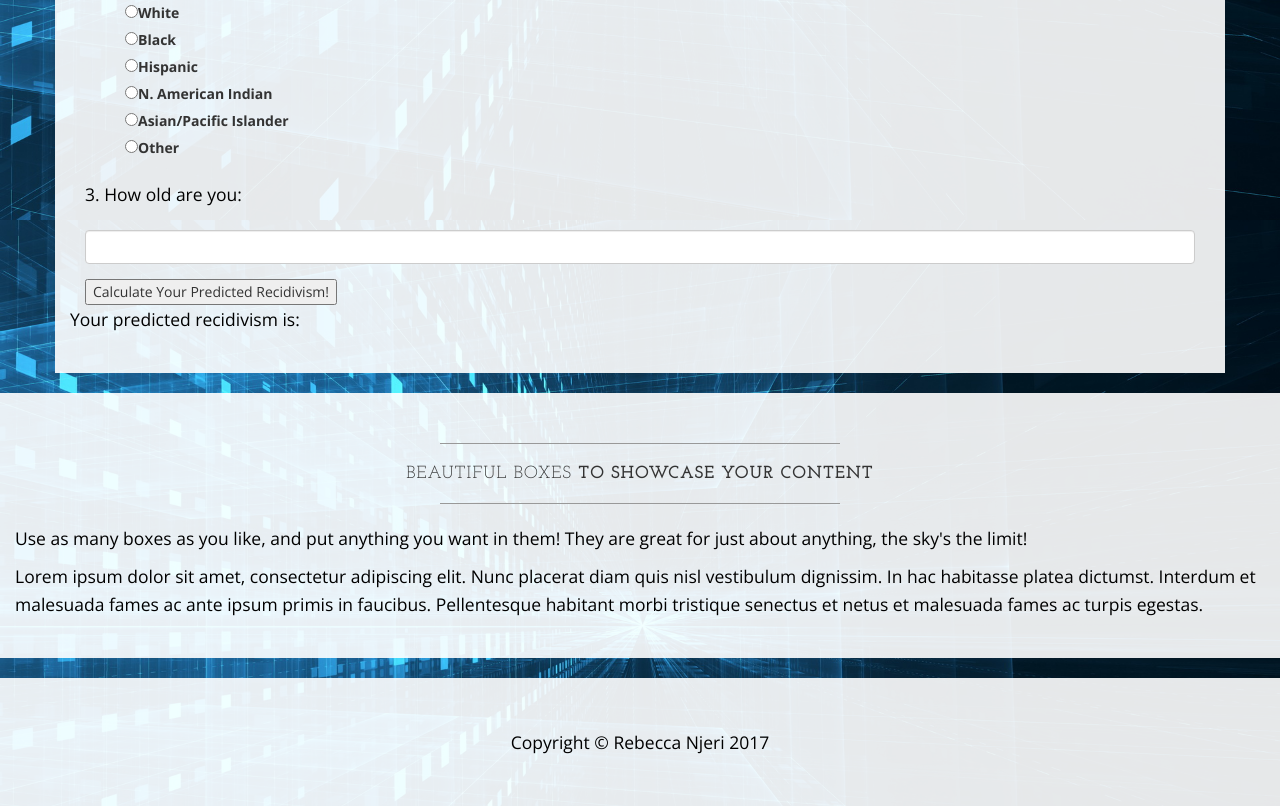
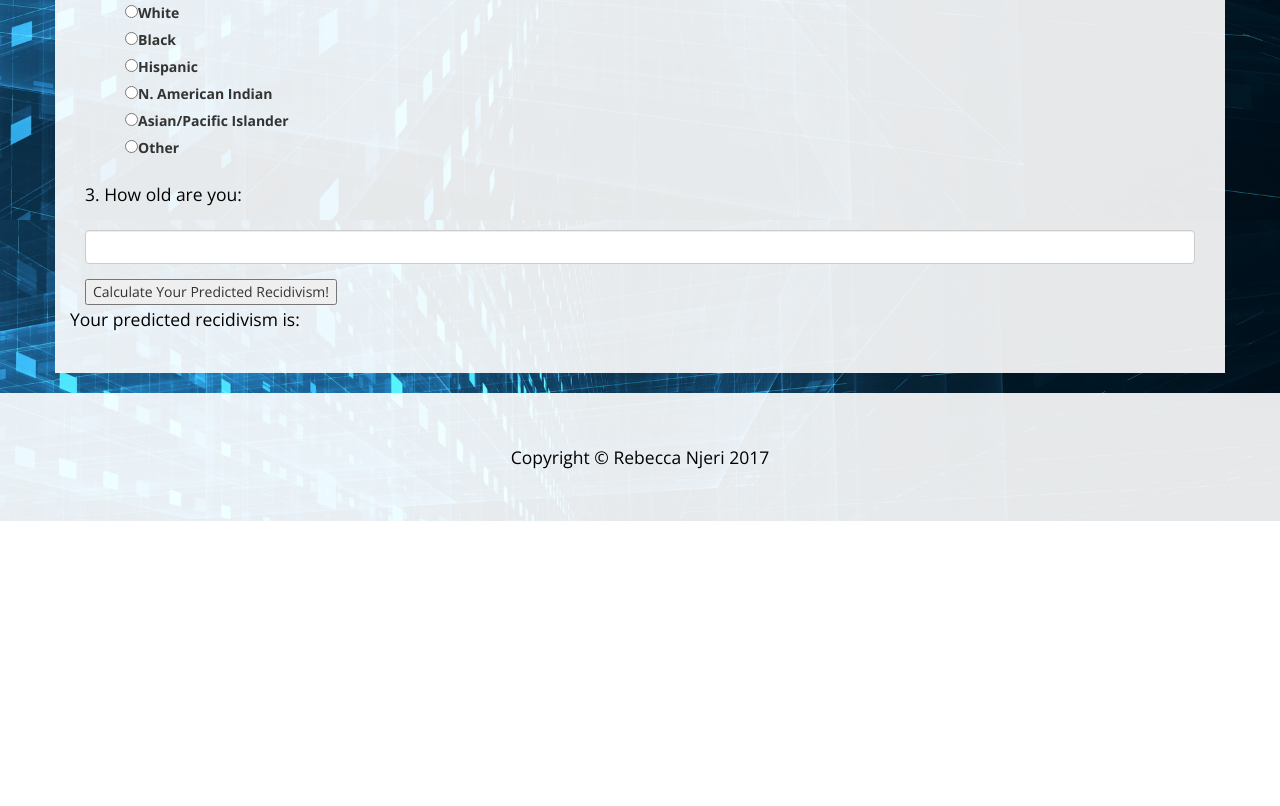
Before and after one commit to rnjeri/algorithmic_bias, a plain HTML site: page FlaskAppD/templates/index.html in a window 1280 px wide. Shown: the part 1380-2186 px from the top of the page. After the commit the page ends 1901 px from the top, so only its background shows below. Drawn offline with nearby package versions, Linux system fonts and the light colour scheme.

Commit message:
Added images, edited index.html

```diff
--- a/FlaskAppD/templates/index.html
+++ b/FlaskAppD/templates/index.html
@@ -92,10 +92,10 @@
                                 <img class="img-responsive img-full" src="../static/img/slide-1a.png" alt="">
                             </div>
                             <div class="item">
-                                <img class="img-responsive img-full" src="../static/img/slide-2.jpg" alt="">
+                                <img class="img-responsive img-full" src="../static/img/slide-2a.png" alt="">
                             </div>
                             <div class="item">
-                                <img class="img-responsive img-full" src="../static/img/slide-3.jpg" alt="">
+                                <img class="img-responsive img-full" src="../static/img/slide-3a.jpg" alt="">
                             </div>
                         </div>
 
@@ -165,22 +165,6 @@
                 </div>
             </div>
         </div>
-        <div class="row">
-            <div class="box">
-                <div class="col-lg-12">
-                <div>
-                    <hr>
-                    <h2 class="intro-text text-center">Beautiful boxes
-                        <strong>to showcase your content</strong>
-                    </h2>
-                    <hr>
-                    <p>Use as many boxes as you like, and put anything you want in them! They are great for just about anything, the sky's the limit!</p>
-                    <p>Lorem ipsum dolor sit amet, consectetur adipiscing elit. Nunc placerat diam quis nisl vestibulum dignissim. In hac habitasse platea dictumst. Interdum et malesuada fames ac ante ipsum primis in faucibus. Pellentesque habitant morbi tristique senectus et netus et malesuada fames ac turpis egestas.</p>
-                </div>
-            </div>
-        </div>
-
-    </div>
     <!-- /.container -->
 
     <footer>
```
Also changed, not shown: FlaskAppD/static/img/slide-2a.png (added), FlaskAppD/static/img/slide-3a.jpg (added).
